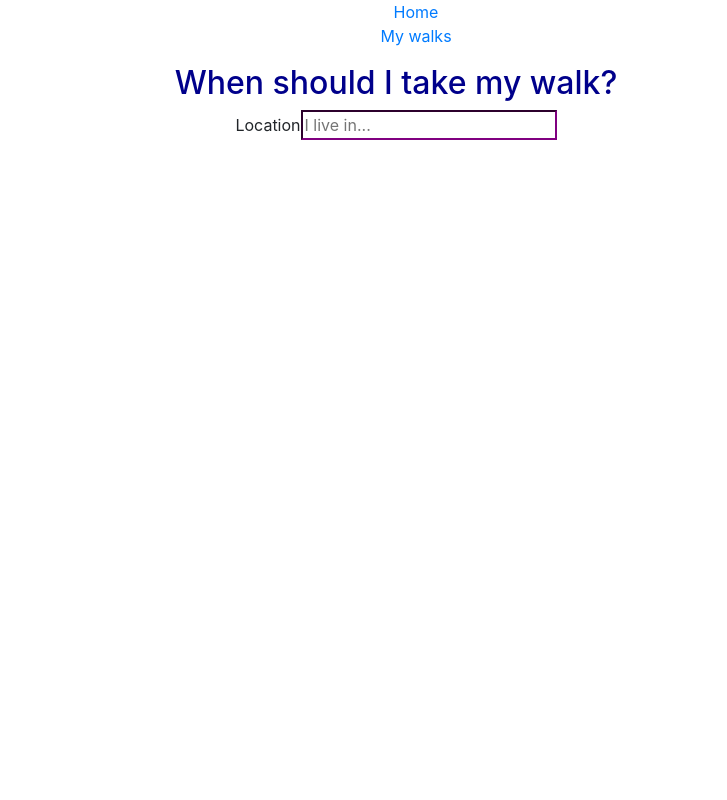
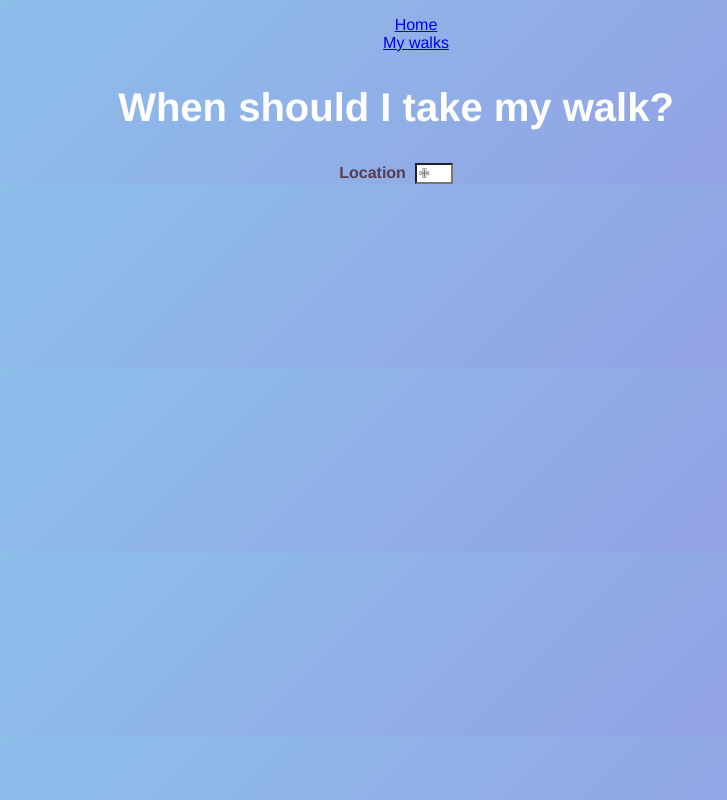
Before and after one commit to maisieo/WhenShouldIWalk, a React (Create React App) app: page / in a window 1280 px wide. Shown: the whole page, without its empty margins (244-971 px from the left). Built offline with nearby package versions, Linux system fonts and the light colour scheme.

Commit message:
minor styling

```diff
--- a/src/App.css
+++ b/src/App.css
@@ -1,24 +1,60 @@
+.App {
+  text-align: center;
+}
+
 body {
-  background: #e2e2e7;
-  font-family: "Raleway", "Gill Sans", "Gill Sans MT", "Calibri", sans-serif;
+  /* background-color: #BEC5AD; */
+  font-family: "Gotham Rounded A", "Gotham Rounded B", "Gotham Rounded",
+    "Helvetica Neue", Helvetica, Arial, sans-serif;
+  background-color: #8bc6ec;
+  background-image: linear-gradient(135deg, #8bc6ec 0%, #9599e2 100%);
+}
+
+p {
+  color: 34252f;
+  font-size: 20px;
 }
 
 .App {
   text-align: center;
 }
 
-p {
+input {
+  background-color: white;
+}
+
+label {
+  color: #583c4f;
+  font-weight: bold;
+}
+
+ul {
+  list-style: none;
+}
+
+#location {
+  color: white;
   font-size: 20px;
 }
-body {
-  background: #e2e2e7;
-  font-family: "Raleway", "Gill Sans", "Gill Sans MT", "Calibri", sans-serif;
+
+#question {
+  color:white;
+  font-size: 40px;
 }
 
-.App {
-  text-align: center;
+#locationField {
+  width: 30px;
+  -webkit-transition: wifth 0.4s ease-in-out;
+  transition: width 0.4s ease-in-out;
+}
+#locationField:focus {
+  width: 15%;
 }
 
-p {
-  font-size: 20px;
+#time {
+font-size: 60px;
+color: navy;
+font-weight: bold;
+
+
 }
--- a/src/Components/Form.css
+++ /dev/null
@@ -1,4 +0,0 @@
-#advancedSettings {
-    color: blue;
-    text-decoration: underline;
-}
--- a/src/Components/Form.js
+++ b/src/Components/Form.js
@@ -1,6 +1,4 @@
 import React, { useState } from "react";
-import Collapsible from "react-collapsible";
-import "./Form.css";
 
 function Form(props) {
   //  define the initial use state of the form
@@ -21,16 +19,17 @@ function Form(props) {
   };
   return (
     <div className="CityForm">
-      <h2> When should I take my walk? </h2>
+      <h2 id="question"> When should I take my walk? </h2>
       <form onSubmit={handleSubmit}>
         <label>
-          Location
+          Location &nbsp;
           <input
+            id="locationField"
             type="text"
             name="location"
             value={location}
             onChange={handleChange}
-            placeholder="I live in..."
+            placeholder="✙"
           />
           {/* Don't want a submit button, need to find a way to submit just with "enter" */}
         </label>
--- a/src/Components/Header.css
+++ /dev/null
@@ -1,5 +0,0 @@
-
-
-ul {
-    list-style: none;
-}
--- a/src/Components/Header.js
+++ b/src/Components/Header.js
@@ -1,5 +1,4 @@
 import React from "react";
-import "./Header.css";
 import { Link } from "react-router-dom";
 
 function Header() {
--- a/src/Components/Response.css
+++ /dev/null
@@ -1,10 +0,0 @@
-img {
-    width: 14rem;
-    height: 10rem;
-
-}
-
-#time {
-    color: red;
-    font-size: 60px;
-}
--- a/src/Components/Response.js
+++ b/src/Components/Response.js
@@ -1,5 +1,5 @@
 import React from "react";
-import "./Response.css";
+
 
 function Response(props) {
   let w = props.forecast;
@@ -156,9 +156,8 @@ function Response(props) {
     findTime(sortedRainyHot);
   } else if (sortedRainyCold.length > 0) {
     findTime(sortedRainyCold);
-  } else if (sortedRainyCold.length === 0) {
-    optimumTime = "Now";
   }
+  // add code here - if the sortedrainycold is empty &&& it's before sunset - best time to go out is now before it get dark
 
   // *** DEFINES A LATE MESSAGE *** //
   let lateMessage = "";
@@ -170,7 +169,7 @@ function Response(props) {
   return (
     <div className="Response">
       <p>
-        <h1>{w.location.name},<br></br> {w.location.country} </h1>
+        <h1 id="location">{w.location.name},<br></br> {w.location.country} </h1>
         {" "}
         The best time for your walk is:<br></br>
         <span id="time">{optimumTime} </span>
--- a/src/Components/WalkForm.css
+++ /dev/null
@@ -1,15 +0,0 @@
-.MyWalks {
-  background-color: #808080;
-  float: left;
-  width: 100%;
-  height: 25%;
-}
-
-input {
-  background-color: white;
-  border-color: purple;
-}
-
-h2 {
-  color: darkblue;
-}
--- a/src/Components/WalkForm.js
+++ b/src/Components/WalkForm.js
@@ -1,5 +1,4 @@
 import React, { useState } from "react";
-import "./WalkForm.css";
 
 function WalkForm(props) {
   let [date, setDate] = useState("");
--- a/src/index.js
+++ b/src/index.js
@@ -4,7 +4,7 @@ import './index.css';
 import App from './App';
 import reportWebVitals from './reportWebVitals';
 import {BrowserRouter} from 'react-router-dom';
-import "bootstrap/dist/css/bootstrap.min.css"
+
 ReactDOM.render(
   <React.StrictMode>
     <BrowserRouter>
```
Also changed, not shown: 1 other file (tests, documents, lock files or other folders).
